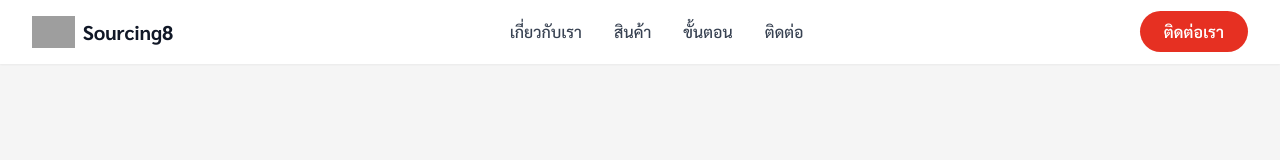
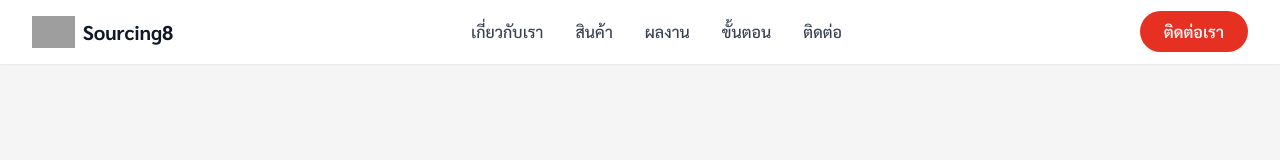
Before and after one commit to kidkurobar/Web, a React (Vite) app: page / in a window 1280 px wide. Shown: the top 160 px of the page. Built offline with nearby package versions, Linux system fonts and the light colour scheme; grey boxes are pictures that could not be loaded.

Commit message:
Add files via upload

```diff
--- a/src/components/Navbar.tsx
+++ b/src/components/Navbar.tsx
@@ -9,6 +9,7 @@ export default function Navbar() {
   const links = [
     { href: '/#about', label: 'เกี่ยวกับเรา' },
     { href: '/products', label: 'สินค้า' },
+    { href: '/showcase', label: 'ผลงาน' },
     { href: '/process', label: 'ขั้นตอน' },
     { href: '/contact', label: 'ติดต่อ' },
   ]
```
